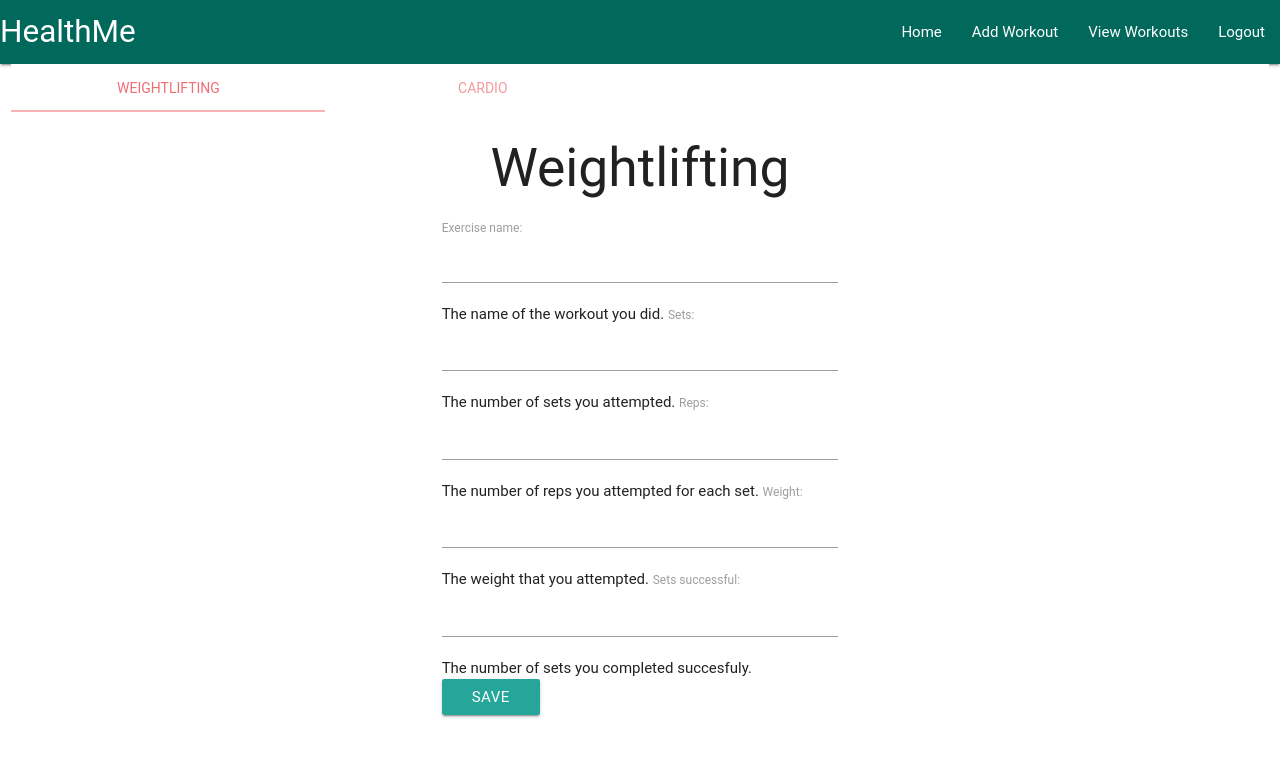
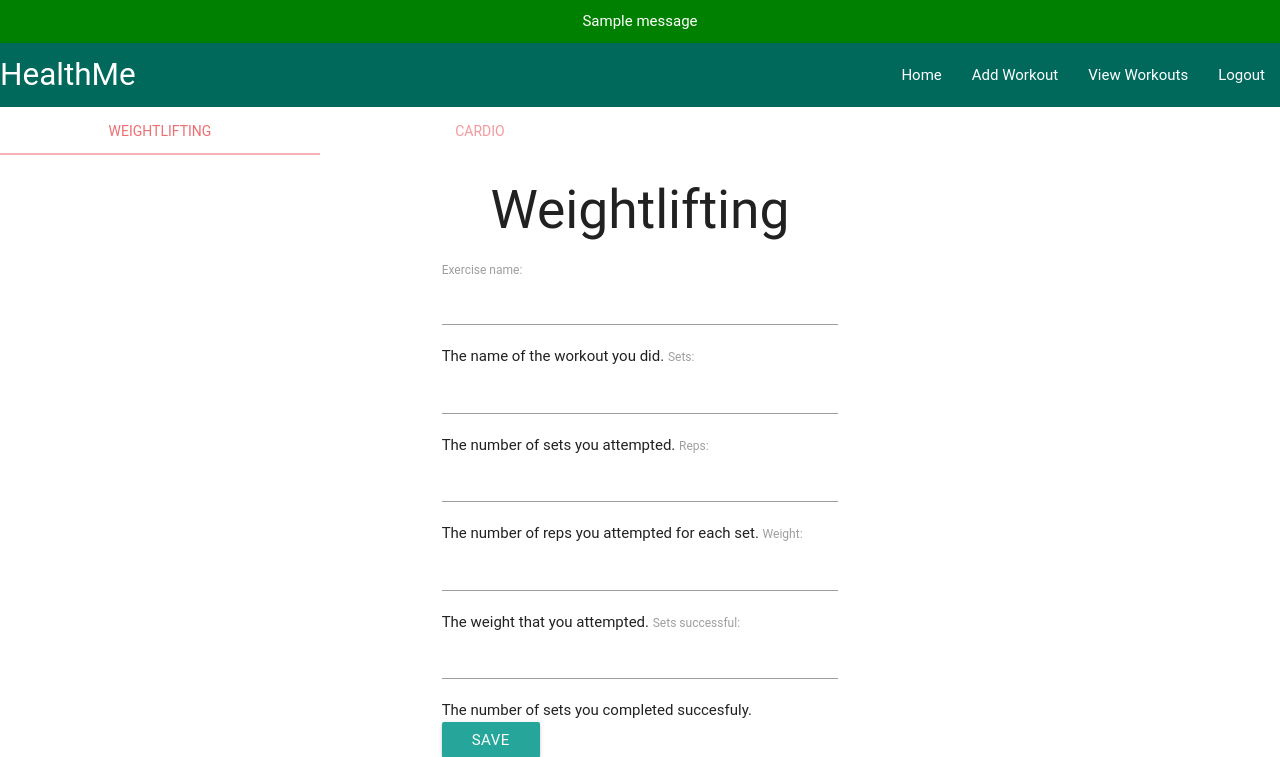
Before and after one commit to ollycohen/healthme, a Django app: page /workouts/add/ in a window 1280 px wide. Shown: the top 757 px of the page. Run offline with Django 3.2, Linux system fonts and the light colour scheme; a user stored in the database is signed in; one stand-in notice (Sample message) is shown; some libraries are stand-ins or nearby versions; some web fonts are replaced.

Commit message:
fixed messages, added basic insights (total workouts, workout success ratio

```diff
--- a/auth/views.py
+++ b/auth/views.py
@@ -2,6 +2,7 @@ from django.contrib.auth import login as auth_login, authenticate
 from django.contrib.auth.forms import UserCreationForm, AuthenticationForm
 from django.shortcuts import render, redirect
 from django.http import HttpResponse, HttpResponseRedirect
+from django.contrib import messages
 
 # a lot of code for authentication taken from https://simpleisbetterthancomplex.com/tutorial/2017/02/18/how-to-create-user-sign-up-view.html
 
@@ -26,7 +27,7 @@ def signup(request):
             else:
                 return render(request, '/home/home.html', {})
         else:
-            print("INVALID FORM")
+            messages.error(request, "There was an error with your signup form")
     else:
         print("NO POST")
         form = UserCreationForm()
@@ -42,6 +43,8 @@ def login(request):
         if form.is_valid():
             auth_login(request, form.get_user())
             return HttpResponseRedirect('/')
+        else:
+            messages.error(request, "There was an error with your login form")
     else:
         form = AuthenticationForm(request)
 
--- /dev/null
+++ b/static/css/style.css
@@ -0,0 +1,19 @@
+.no-pad{
+    padding: 0px!important;
+}
+.success{
+    background-color: green;
+}
+
+.error{
+    background-color: red;
+}
+
+.messages{
+    color: white;
+    margin: 0px;
+}
+
+.message{
+    padding: 10px 0px;
+}
--- a/templates/navbar/navbar.html
+++ b/templates/navbar/navbar.html
@@ -38,6 +38,24 @@
   </script>
 </head>
 <body>
+{% if messages %}
+<ul class="messages center">
+    {% for message in messages %}
+            <li class="{{ message.tags }} message">{{ message }}</li>
+    {% endfor %}
+     {% if form.errors %}
+            {% for field in form %}
+                {% for error in field.errors %}
+                    <li class="error message">{{field.label}}: {{ error|escape }}</li>
+                {% endfor %}
+            {% endfor %}
+            {% for error in form.non_field_errors %}
+                <li class="error message">{{ error|escape }}</li>
+            {% endfor %}
+        {% endif %}
+      </ul>
+</ul>
+{% endif %}
   <nav>
     <div class="nav-wrapper teal darken-3">
       <a href="#" class="brand-logo">HealthMe</a>
--- a/templates/workouts/addWorkout.html
+++ b/templates/workouts/addWorkout.html
@@ -2,7 +2,7 @@
 {% load materializecss %}
 
 <div class="row">
-  <div class="col s12">
+  <div class="col s12 no-pad">
     <ul class="tabs">
       <li class="tab col s3"><a href="#test1">Weightlifting</a></li>
       <li class="tab col s3"><a href="#test2">Cardio</a></li>
--- a/templates/workouts/viewWorkouts.html
+++ b/templates/workouts/viewWorkouts.html
@@ -2,7 +2,7 @@
 {% load materializecss %}
 
 <div class="row">
-  <div class="col s12">
+  <div class="col s12 no-pad">
     <ul class="tabs">
       <li class="tab col s3"><a href="#test1">Weightlifting</a></li>
       <li class="tab col s3"><a href="#test2">Cardio</a></li>
--- a/workouts/views.py
+++ b/workouts/views.py
@@ -2,6 +2,7 @@ from django.http import HttpResponse
 from django.shortcuts import render, redirect
 from datetime import timezone
 from django.contrib.auth.decorators import login_required
+from django.contrib import messages
 
 from .forms import WorkoutForm, CardioForm
 from .models import Cardio, Workout
@@ -10,25 +11,25 @@ from .models import Cardio, Workout
 def add_workout(request):
     context = {'workoutForm': WorkoutForm(), 'cardioForm': CardioForm()}
     if request.method == "POST":
-        print(request.POST)
         if 'workout' in request.POST:
-            print("--- WORKOUT DECTECTED ---")
             form = WorkoutForm(request.POST)
             if form.is_valid():
                 workout = form.save(commit=False)
                 workout.user = request.user
                 workout.save()
+                messages.success(request, 'Your workout was recorded succesfully!')
+            else:
+                messages.error(request, "There was an error recording your workout!")
         if 'cardio' in request.POST:
-            print("--- CARDIO DECTECTED ---")
             form = CardioForm(request.POST)
             if form.is_valid():
-                print("VALID CARDIO")
                 cardio = form.save(commit=False)
                 cardio.user = request.user
                 cardio.save()
+                messages.success(request, 'Your cardio was recorded succesfully!')
             else:
-                print("INVALID CARDIO")
-
+                messages.error(request, "There was an error recording your cardio!")
+        return render(request, 'workouts/addWorkout.html', context)
     return render(request, 'workouts/addWorkout.html', context)
 
 @login_required(login_url='/auth/signup')
```
Also changed, not shown: home/views.py (+14 -1 lines), templates/home/home.html (+14 -0 lines), home/templatetags/__init__.py (added), home/templatetags/workoutFilters.py (added).
